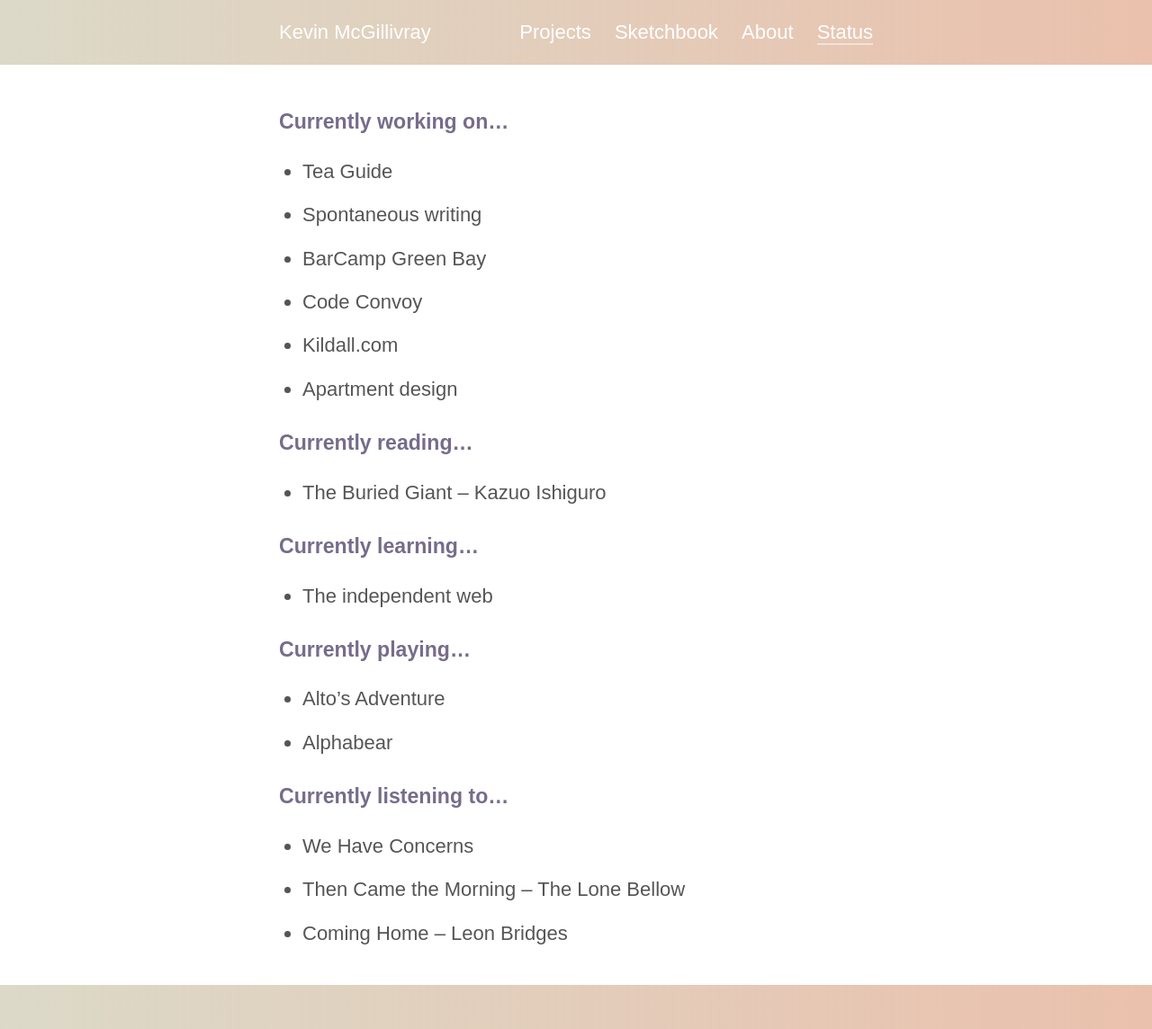
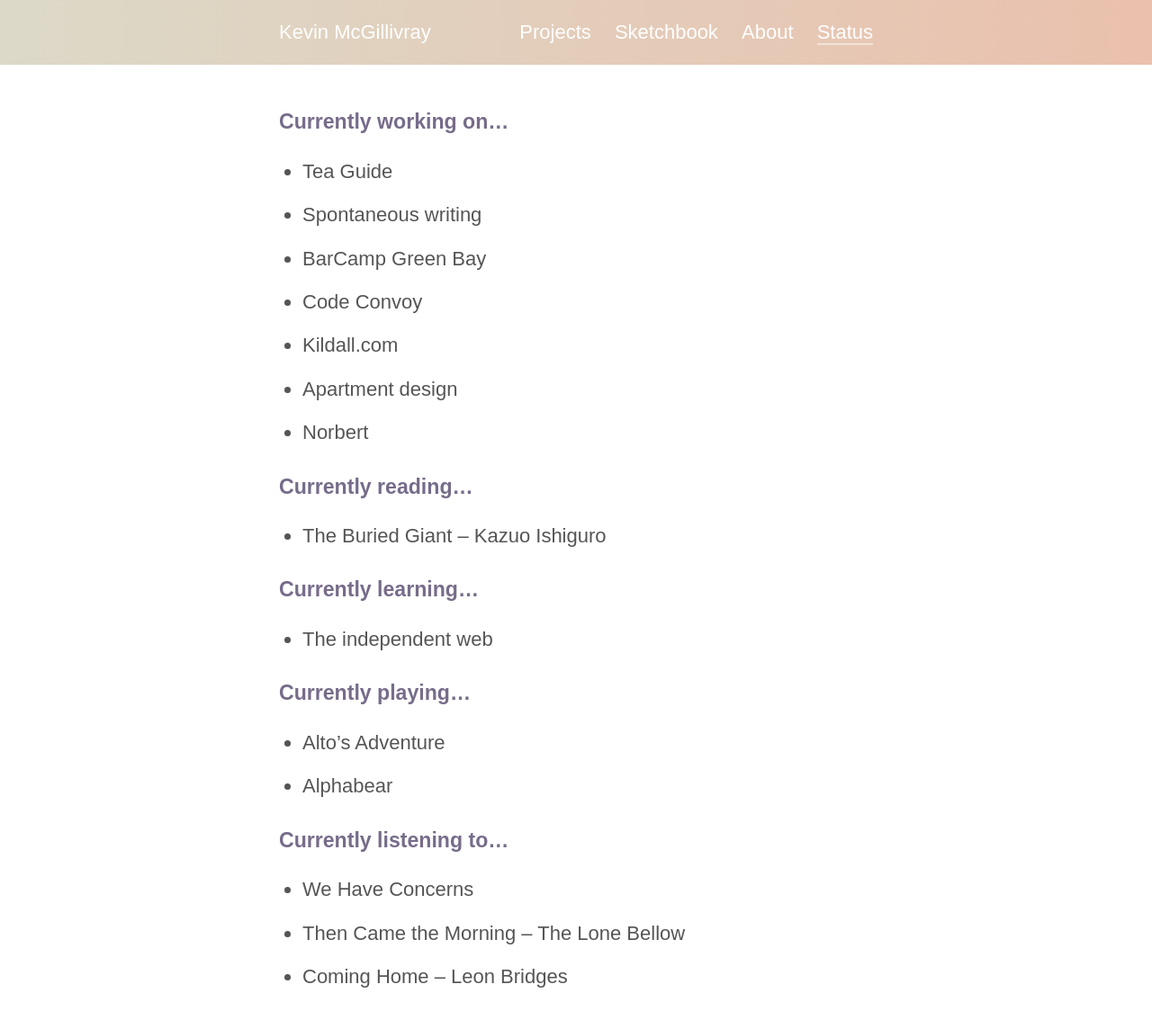
Before and after one commit to kmcgillivray/kmcgillivray.github.io, a Jekyll site: the page built from status/index.md, in a window 1280 px wide. Shown: the whole page at 90% size. Built offline with Jekyll 4.4.1, drawn with Linux system fonts in a browser that asks for light colours; nearby versions of some CDN libraries.

Commit message:
Update status.

```diff
--- a/status/index.md
+++ b/status/index.md
@@ -11,6 +11,7 @@ title: Status
 * Code Convoy
 * Kildall.com
 * Apartment design
+* Norbert
 
 ## Currently reading...
 
```
